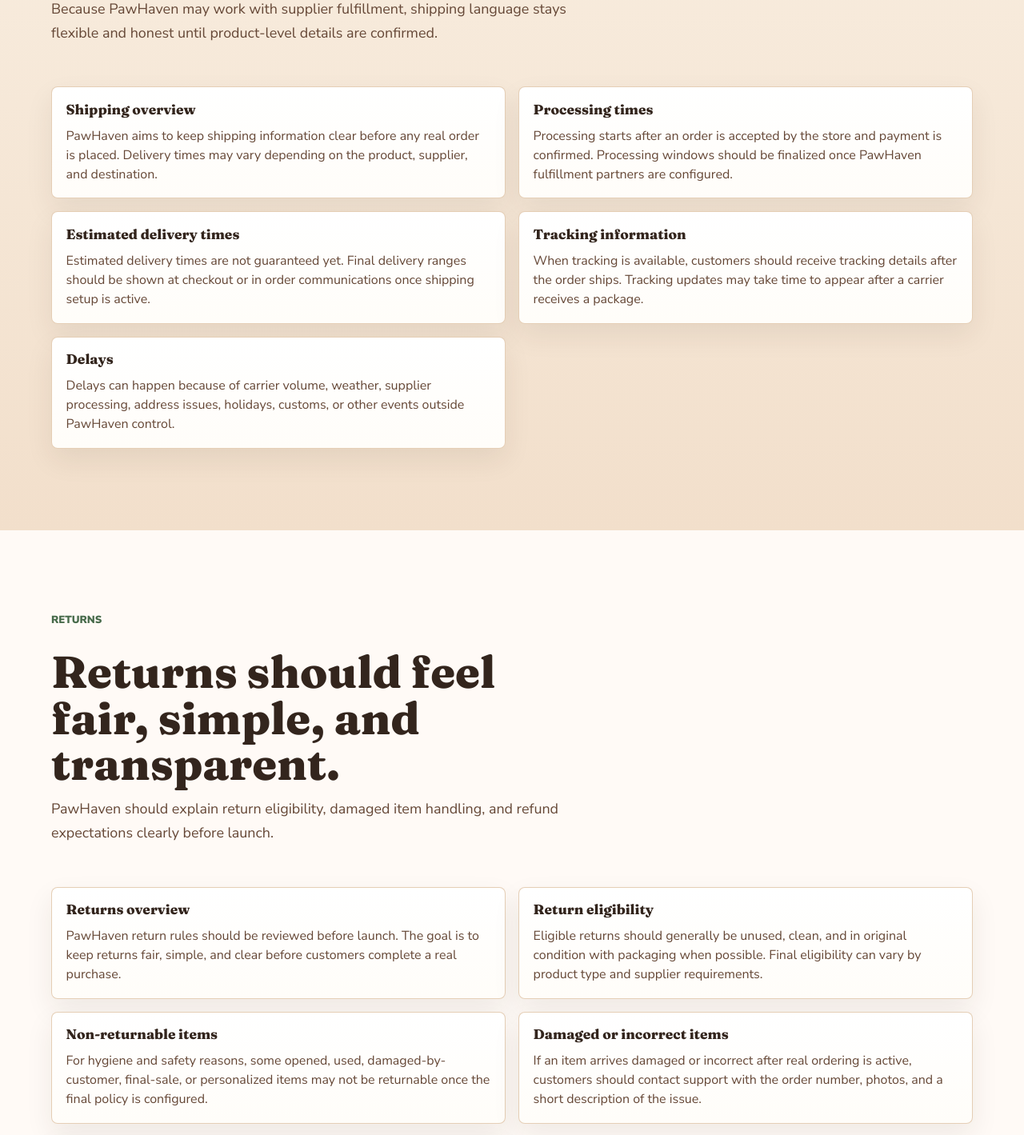
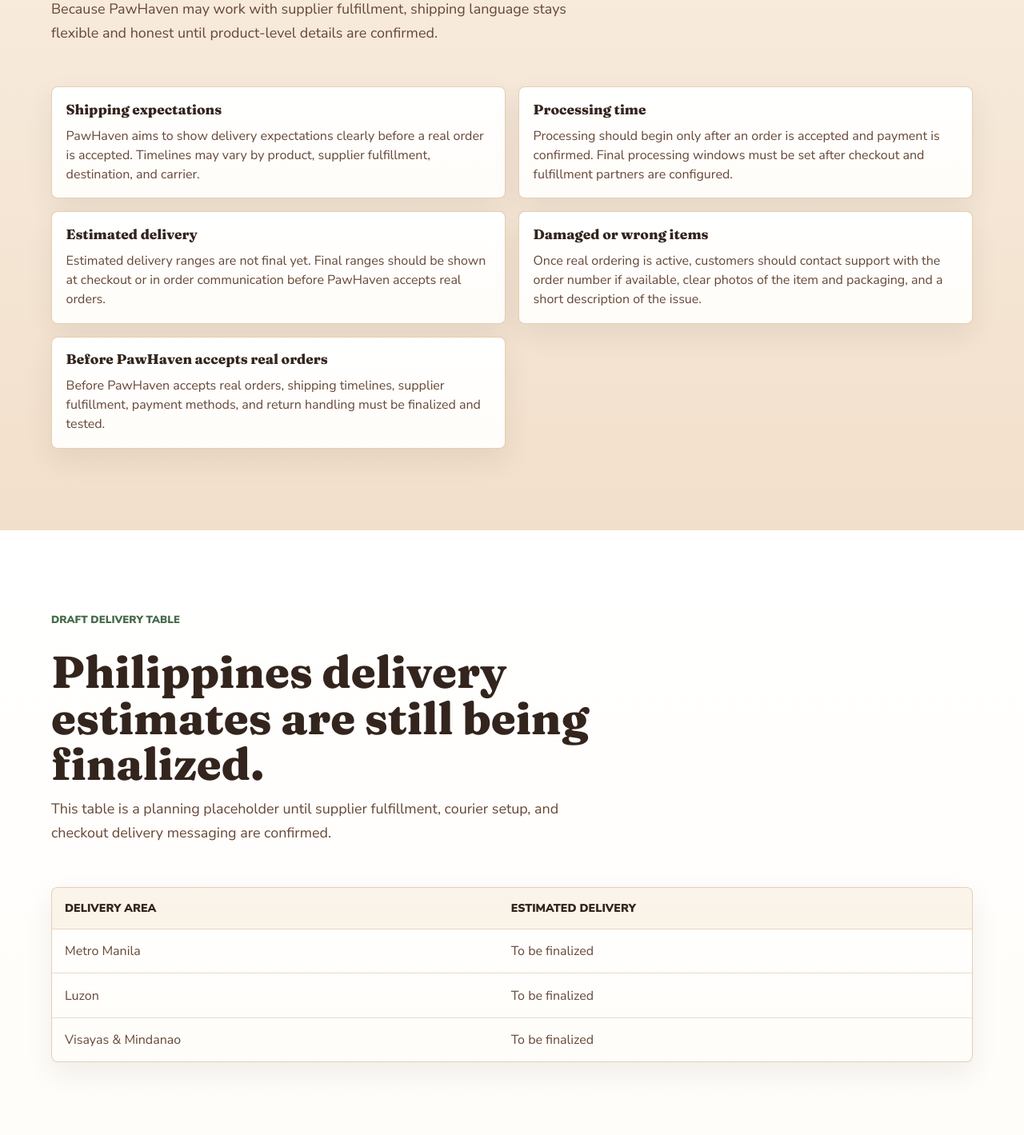
Before and after one commit to dell-eight/PawHaven, a Next.js app: page /shipping-returns in a window 1280 px wide. Shown: the part 1140-2559 px from the top of the page at 80% size. Built offline with nearby package versions, Linux system fonts and the light colour scheme; no server answers.

Commit message:
Phase 5: Trust Pages and Policy Pages

```diff
--- a/app/globals.css
+++ b/app/globals.css
@@ -1174,7 +1174,7 @@
   color: var(--color-brown-700);
 }
 
-.site-footer__social-note {
+.site-footer__trust-note {
   border: 1px solid rgba(124, 154, 114, 0.28);
   border-radius: var(--radius-md);
   background: rgba(255, 255, 255, 0.72);
@@ -2051,6 +2051,31 @@
   padding: clamp(1rem, 4vw, 1.5rem);
 }
 
+.support-expectation-list {
+  display: grid;
+  gap: 0.75rem;
+}
+
+.support-expectation-card {
+  display: grid;
+  border: 1px solid rgba(124, 154, 114, 0.22);
+  border-radius: var(--radius-md);
+  background: rgba(255, 255, 255, 0.72);
+  gap: 0.35rem;
+  padding: 0.85rem;
+}
+
+.support-expectation-card h3,
+.support-expectation-card p {
+  margin: 0;
+}
+
+.support-expectation-card h3 {
+  color: var(--color-brown-900);
+  font-size: 0.98rem;
+  line-height: 1.25;
+}
+
 .support-panel h2,
 .support-topic-card h2,
 .support-faq-cta h2,
@@ -2167,6 +2192,40 @@
 
 .policy-card h2 {
   font-size: 1.08rem;
+}
+
+.policy-table-wrap {
+  overflow-x: auto;
+  border: 1px solid rgba(217, 185, 149, 0.68);
+  border-radius: var(--radius-lg);
+  background: linear-gradient(180deg, var(--color-white), #fffdf9);
+  box-shadow: var(--shadow-soft);
+}
+
+.policy-table {
+  width: 100%;
+  min-width: 32rem;
+  border-collapse: collapse;
+}
+
+.policy-table th,
+.policy-table td {
+  border-bottom: 1px solid rgba(217, 185, 149, 0.5);
+  color: var(--color-brown-700);
+  padding: 0.95rem 1rem;
+  text-align: left;
+}
+
+.policy-table th {
+  background: rgba(249, 239, 226, 0.7);
+  color: var(--color-brown-900);
+  font-size: 0.88rem;
+  font-weight: 900;
+  text-transform: uppercase;
+}
+
+.policy-table tr:last-child td {
+  border-bottom: 0;
 }
 
 .policy-support {
--- a/app/shipping-returns/page.tsx
+++ b/app/shipping-returns/page.tsx
@@ -8,54 +8,56 @@
 export const metadata: Metadata = createSeoMetadata({
   title: "Shipping and Returns",
   description:
-    "Read PawHaven shipping and returns guidance, including processing, delivery estimates, tracking, delays, return eligibility, refunds, and support.",
+    "Read PawHaven shipping and returns guidance, including processing, delivery estimates, damaged or wrong items, return eligibility, refunds, and support.",
   path: "/shipping-returns",
 });
 
 const shippingSections = [
   {
-    title: "Shipping overview",
-    copy: "PawHaven aims to keep shipping information clear before any real order is placed. Delivery times may vary depending on the product, supplier, and destination.",
+    title: "Shipping expectations",
+    copy: "PawHaven aims to show delivery expectations clearly before a real order is accepted. Timelines may vary by product, supplier fulfillment, destination, and carrier.",
   },
   {
-    title: "Processing times",
-    copy: "Processing starts after an order is accepted by the store and payment is confirmed. Processing windows should be finalized once PawHaven fulfillment partners are configured.",
+    title: "Processing time",
+    copy: "Processing should begin only after an order is accepted and payment is confirmed. Final processing windows must be set after checkout and fulfillment partners are configured.",
   },
   {
-    title: "Estimated delivery times",
-    copy: "Estimated delivery times are not guaranteed yet. Final delivery ranges should be shown at checkout or in order communications once shipping setup is active.",
+    title: "Estimated delivery",
+    copy: "Estimated delivery ranges are not final yet. Final ranges should be shown at checkout or in order communication before PawHaven accepts real orders.",
   },
   {
-    title: "Tracking information",
-    copy: "When tracking is available, customers should receive tracking details after the order ships. Tracking updates may take time to appear after a carrier receives a package.",
+    title: "Damaged or wrong items",
+    copy: "Once real ordering is active, customers should contact support with the order number if available, clear photos of the item and packaging, and a short description of the issue.",
   },
   {
-    title: "Delays",
-    copy: "Delays can happen because of carrier volume, weather, supplier processing, address issues, holidays, customs, or other events outside PawHaven control.",
+    title: "Before PawHaven accepts real orders",
+    copy: "Before PawHaven accepts real orders, shipping timelines, supplier fulfillment, payment methods, and return handling must be finalized and tested.",
   },
 ];
 
 const returnSections = [
   {
-    title: "Returns overview",
-    copy: "PawHaven return rules should be reviewed before launch. The goal is to keep returns fair, simple, and clear before customers complete a real purchase.",
+    title: "Returns and refunds",
+    copy: "Return and refund rules must be finalized before launch. PawHaven should explain eligibility, required proof, review steps, and refund handling before any real purchase is made.",
   },
   {
     title: "Return eligibility",
     copy: "Eligible returns should generally be unused, clean, and in original condition with packaging when possible. Final eligibility can vary by product type and supplier requirements.",
   },
   {
-    title: "Non-returnable items",
+    title: "Items that may not be returnable",
     copy: "For hygiene and safety reasons, some opened, used, damaged-by-customer, final-sale, or personalized items may not be returnable once the final policy is configured.",
-  },
-  {
-    title: "Damaged or incorrect items",
-    copy: "If an item arrives damaged or incorrect after real ordering is active, customers should contact support with the order number, photos, and a short description of the issue.",
   },
   {
     title: "Refund process",
     copy: "Refund timing depends on the final payment provider and review process. PawHaven should not promise refund timing until the payment and returns workflow is configured.",
   },
+];
+
+const deliveryDraftRows = [
+  { area: "Metro Manila", estimate: "To be finalized" },
+  { area: "Luzon", estimate: "To be finalized" },
+  { area: "Visayas & Mindanao", estimate: "To be finalized" },
 ];
 
 export default function ShippingReturnsPage() {
@@ -69,12 +71,12 @@
 
       <Section tone="white">
         <div className="policy-notice">
-          <p className="eyebrow">Development note</p>
-          <h2>Fulfillment details are not final yet.</h2>
+          <p className="eyebrow">Before real orders</p>
+          <h2>Shipping, payment, and return handling must be finalized first.</h2>
           <p>
-            Checkout, payment, suppliers, shipping rates, delivery estimates,
-            and return handling must be configured and reviewed before PawHaven
-            accepts real orders.
+            Before PawHaven accepts real orders, shipping timelines, supplier
+            fulfillment, payment methods, and return handling must be finalized
+            and tested.
           </p>
         </div>
       </Section>
@@ -92,6 +94,32 @@
               <p>{section.copy}</p>
             </article>
           ))}
+        </div>
+      </Section>
+
+      <Section tone="white">
+        <SectionHeader
+          eyebrow="Draft delivery table"
+          title="Philippines delivery estimates are still being finalized."
+          description="This table is a planning placeholder until supplier fulfillment, courier setup, and checkout delivery messaging are confirmed."
+        />
+        <div className="policy-table-wrap">
+          <table className="policy-table">
+            <thead>
+              <tr>
+                <th scope="col">Delivery area</th>
+                <th scope="col">Estimated delivery</th>
+              </tr>
+            </thead>
+            <tbody>
+              {deliveryDraftRows.map((row) => (
+                <tr key={row.area}>
+                  <td>{row.area}</td>
+                  <td>{row.estimate}</td>
+                </tr>
+              ))}
+            </tbody>
+          </table>
         </div>
       </Section>
 
@@ -129,7 +157,7 @@
       <CtaSection
         eyebrow="Keep shopping carefully"
         title="Review product details before choosing a PawHaven essential."
-        description="Check sizing, care instructions, product notes, and shipping language before ordering once checkout is active."
+        description="Check sizing, care instructions, product notes, and shipping language before ordering once checkout and fulfillment are active."
         actions={
           <>
             <ButtonLink href="/shop">Shop Products</ButtonLink>
--- a/components/layout/Footer.tsx
+++ b/components/layout/Footer.tsx
@@ -44,9 +44,9 @@
               PawHaven helps pet parents create cleaner, cozier, and more
               practical homes with thoughtfully selected pet accessories.
             </p>
-            <p className="site-footer__social-note">
-              Social channels will be linked after PawHaven brand accounts are
-              live.
+            <p className="site-footer__trust-note">
+              Practical comfort, cleanup, cat, and walk essentials with clear
+              product roles and honest shopping expectations.
             </p>
           </div>
 
--- a/lib/site.ts
+++ b/lib/site.ts
@@ -1,4 +1,7 @@
 export const siteConfig = {
+  // TODO(owner): Before launch, connect Shopify/payment checkout, confirm the real support email,
+  // finalize shipping timelines, set the return/refund window, add real product photos,
+  // collect real reviews only after customers buy, and configure Meta Pixel, TikTok Pixel, and GA4.
   name: "PawHaven",
   url: process.env.NEXT_PUBLIC_SITE_URL ?? "http://localhost:3000",
   description:
```
Also changed, not shown: app/contact/page.tsx (+31 -12 lines).
